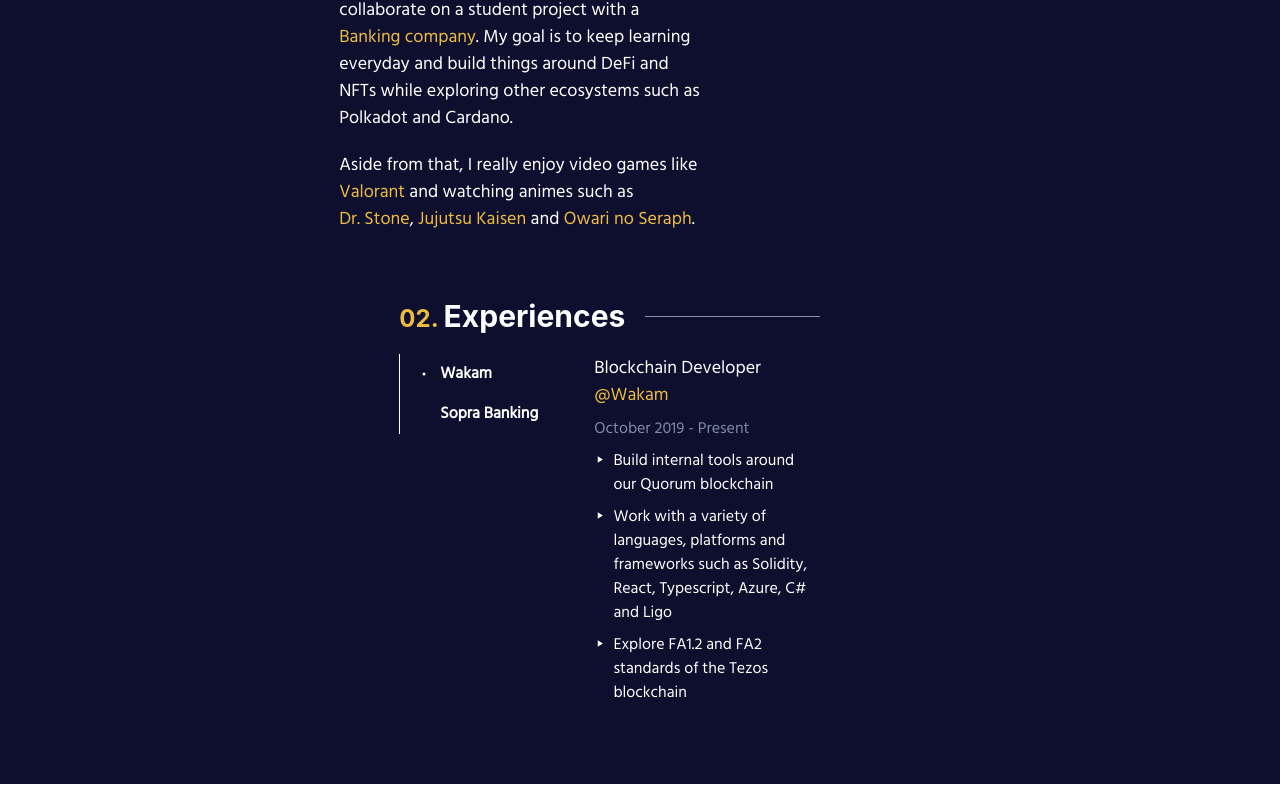
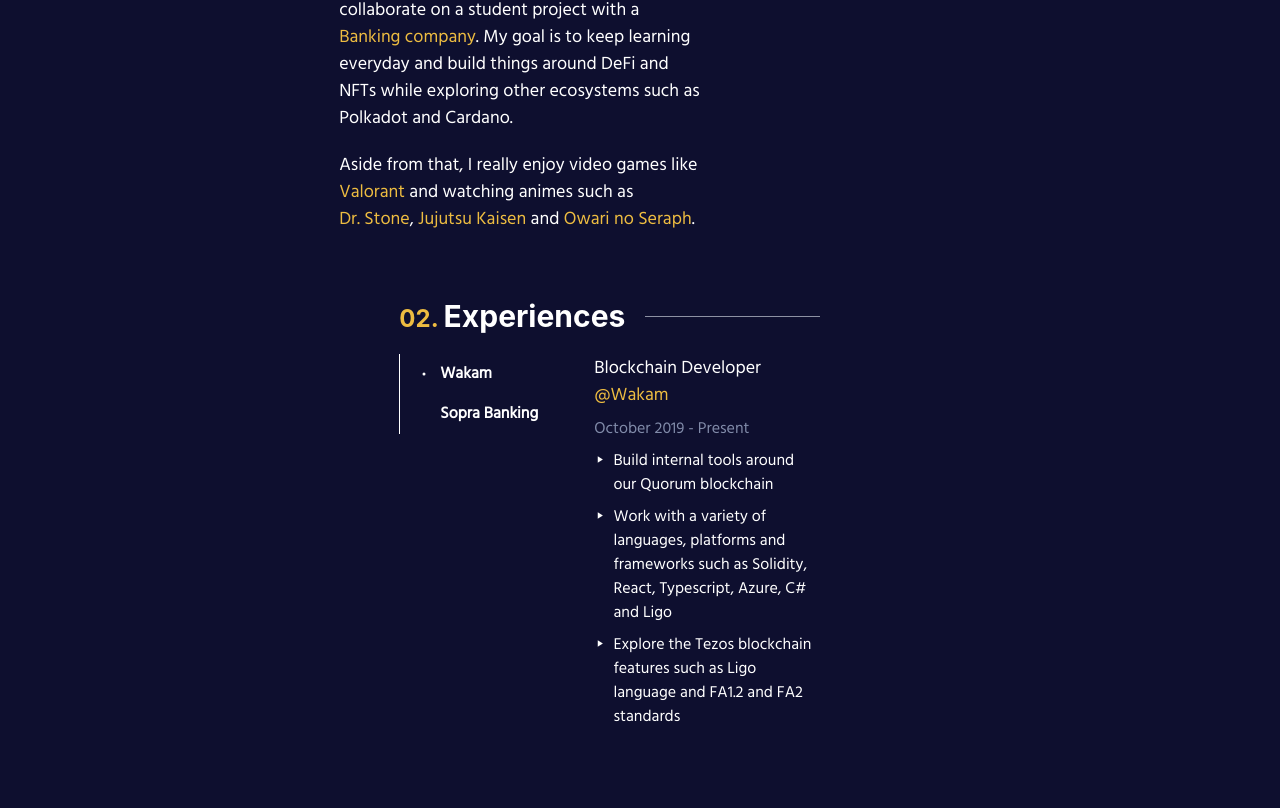
Before and after one commit to krouspy/portfolio, a Next.js app: page / in a window 1280 px wide. Shown: the part 1222-2030 px from the top of the page. Before the commit the page ends 2006 px from the top, so only its background shows below. Built offline with nearby package versions, Linux system fonts and the light colour scheme.

Commit message:
update Experiences section

```diff
--- a/components/Experiences.jsx
+++ b/components/Experiences.jsx
@@ -26,7 +26,8 @@
       },
       {
         id: 2,
-        content: 'Explore FA1.2 and FA2 standards of the Tezos blockchain',
+        content:
+          'Explore the Tezos blockchain features such as Ligo language and FA1.2 and FA2 standards',
       },
     ],
   },
--- a/components/Title.jsx
+++ b/components/Title.jsx
@@ -1,10 +1,10 @@
 import { Flex, Heading, Text, Divider } from '@chakra-ui/react';
 
-export const Title = ({ index, text }) => {
+export const Title = ({ index, text, ...rest }) => {
   const orange = '#EDBC41';
   const id = `0${index}. `;
   return (
-    <Flex flexDirection="row" align="center" mb="5">
+    <Flex flexDirection="row" align="center" mb="5" {...rest}>
       <Heading as="h3" size="lg" color="white" whiteSpace="nowrap" mr="5">
         <span style={{ color: orange, fontSize: '0.8em' }}>{id}</span>
         {text}
```
